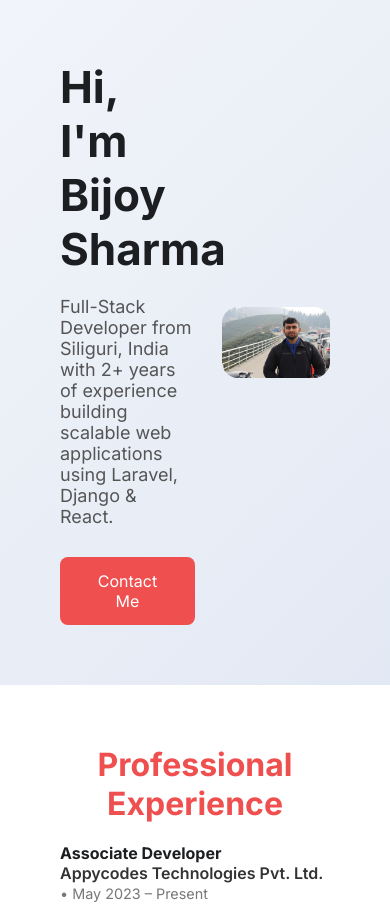
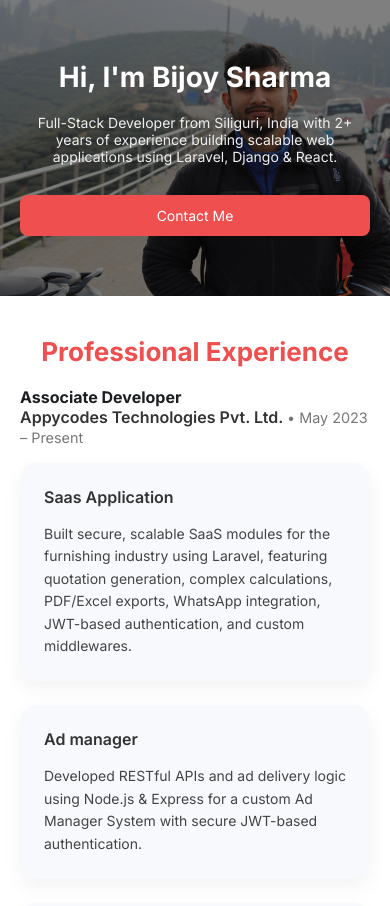
Before and after one commit to bijay12345/bijay.github.io, a plain HTML site: page index.html in a window 390 px wide. Shown: the top 906 px of the page. Drawn offline with nearby package versions, Linux system fonts and the light colour scheme.

Commit message:
Fix: styles of background image in mobile view

```diff
--- a/index.html
+++ b/index.html
@@ -86,7 +86,9 @@
     text-align: center;
   }
 
-    .technologies, .experience, .education {
+  .technologies,
+  .experience,
+  .education {
     display: grid;
     grid-template-columns: repeat(auto-fit, minmax(250px, 1fr));
     gap: 20px;
@@ -97,7 +99,7 @@
     background: #f1f4f9;
     padding: 20px;
     border-radius: 12px;
-      box-shadow: 0 4px 10px rgba(0,0,0,0.05);
+    box-shadow: 0 4px 10px rgba(0, 0, 0, 0.05);
     transition: transform 0.3s;
     display: flex;
     align-items: center;
@@ -120,13 +122,25 @@
   }
 
   @keyframes fadeInLeft {
-      from { opacity: 0; transform: translateX(-30px); }
-      to { opacity: 1; transform: translateX(0); }
+    from {
+      opacity: 0;
+      transform: translateX(-30px);
+    }
+    to {
+      opacity: 1;
+      transform: translateX(0);
+    }
   }
 
   @keyframes fadeInRight {
-      from { opacity: 0; transform: translateX(30px); }
-      to { opacity: 1; transform: translateX(0); }
+    from {
+      opacity: 0;
+      transform: translateX(30px);
+    }
+    to {
+      opacity: 1;
+      transform: translateX(0);
+    }
   }
 
   .section-title {
@@ -196,7 +210,127 @@
     }
   }
 
+  /* Responsive Styles */
+  @media (max-width: 1024px) {
+    .hero {
+      flex-direction: column;
+      text-align: center;
+      padding: 40px 20px;
+    }
+
+    .hero-text,
+    .hero-img {
+      max-width: 100%;
+      width: 100%;
+    }
+
+    .hero-text h2 {
+      font-size: 36px;
+    }
+
+    .hero-text p {
+      font-size: 16px;
+    }
+
+    .hero-text button {
+      width: 100%;
+      padding: 12px;
+      font-size: 15px;
+    }
+
+    .section {
+      padding: 40px 20px;
+    }
+
+    .section h3 {
+      font-size: 26px;
+    }
+
+    .technologies,
+    .experience,
+    .education {
+      grid-template-columns: repeat(auto-fit, minmax(160px, 1fr));
+    }
+
+    .card {
+      font-size: 14px;
+      padding: 16px;
+    }
+
+    .card i {
+      font-size: 22px;
+    }
+
+    .exp-card h4 {
+      font-size: 1rem;
+    }
+
+    .desc {
+      font-size: 14px;
+    }
+
+    .footer {
+      font-size: 12px;
+      padding: 30px 15px;
+    }
+  }
+
+  @media (max-width: 600px) {
+    .hero {
+      padding: 60px 20px;
+      background: url('./portfolioImage.jpg') no-repeat center center;
+      background-size: cover;
+      color: #fff;
+      position: relative;
+    }
+
+    .hero::before {
+      content: '';
+      position: absolute;
+      inset: 0;
+      background: rgba(0, 0, 0, 0.5);
+      z-index: 0;
+    }
+
+    .hero-text {
+      z-index: 1;
+    }
+
+    .hero-text h2 {
+      font-size: 28px;
+      color: #fff;
+    }
+
+    .hero-text p {
+      font-size: 14px;
+      color: #eee;
+    }
+
+    .hero-text button {
+      font-size: 14px;
+    }
+
+    .hero-img {
+      display: none;
+    }
+
+    .card {
+      flex-direction: column;
+      align-items: flex-start;
+    }
+
+    .card i {
+      margin-bottom: 8px;
+    }
+
+    .footer {
+      text-align: center;
+      font-size: 11px;
+    }
+  }
 </style>
+
+
 </head>
 <body>
 
```
Lines whose indentation alone changed are shown as unchanged.
